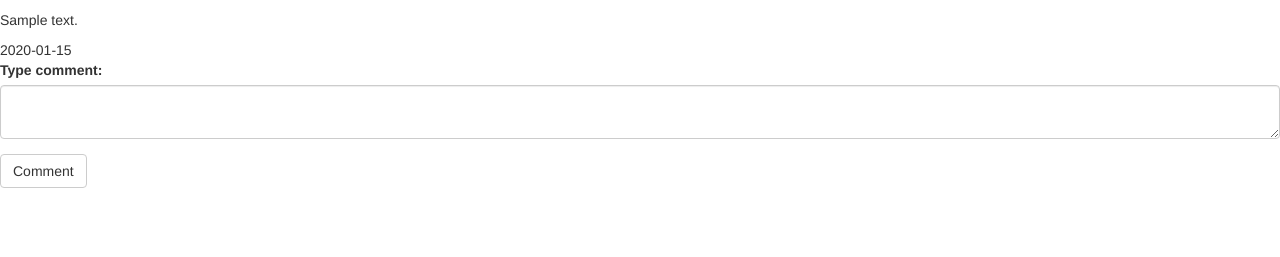
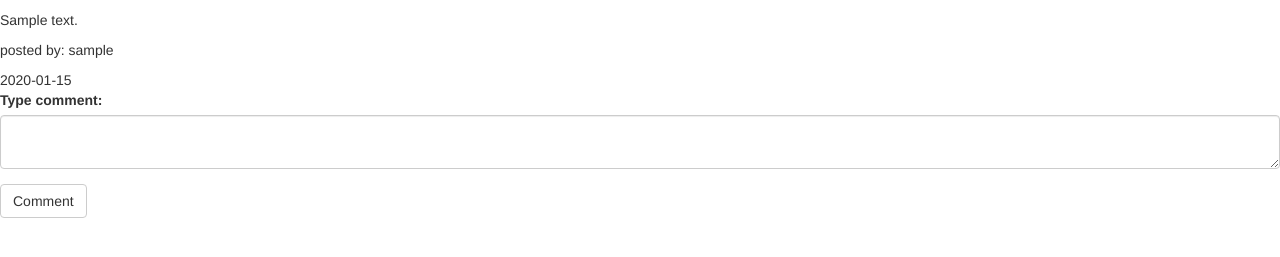
Before and after one commit to BensonGathu/blog, a Flask app: page /comment/1 in a window 1280 px wide. Shown: the part 148-405 px from the top of the page. Run offline with Flask 2, Linux system fonts and the light colour scheme; a user stored in the database is signed in; tables that the repository leaves empty hold one stand-in row (values such as "Sample post"); data that the repository does not hold is empty; some libraries are stand-ins or nearby versions.

Commit message:
posted by

```diff
--- a/app/models.py
+++ b/app/models.py
@@ -47,7 +47,7 @@ class User(UserMixin,db.Model):
         return check_password_hash(self.pass_secure,password)
 
     def __repr__(self):
-       return f'User {self.username}'
+       return f'{self.username}'
 
 
 class Blog(db.Model):
@@ -66,7 +66,7 @@ class Blog(db.Model):
         db.session.commit()
 
     def __repr__(self):
-       return f'Blog {self.title}'
+       return f'{self.title}'
 
 class Comment(db.Model):
     __tablename__ = "comments"
@@ -75,6 +75,7 @@ class Comment(db.Model):
     posted = db.Column(db.DateTime,default=datetime.utcnow)
     user_id = db.Column(db.Integer,db.ForeignKey("users.id"))
     blog_id = db.Column(db.Integer,db.ForeignKey("blogs.id"))
+
 
 
     def save_comment(self):
--- a/app/templates/macros.html
+++ b/app/templates/macros.html
@@ -23,7 +23,9 @@
 {% macro displayComments(comments_list)%}
 {% for comment in comments_list %}
    <p> {{comment.comment}} </p>
-    {{comment.posted.strftime('%Y-%m-%d')}}
+   <p>posted by: {{comment.users}}</p>
+   {{comment.posted.strftime('%Y-%m-%d')}} <br>
+
 {%endfor %}
 
 {% endmacro %}
```
Also changed, not shown: app/main/views.py (line endings or trailing spaces).
